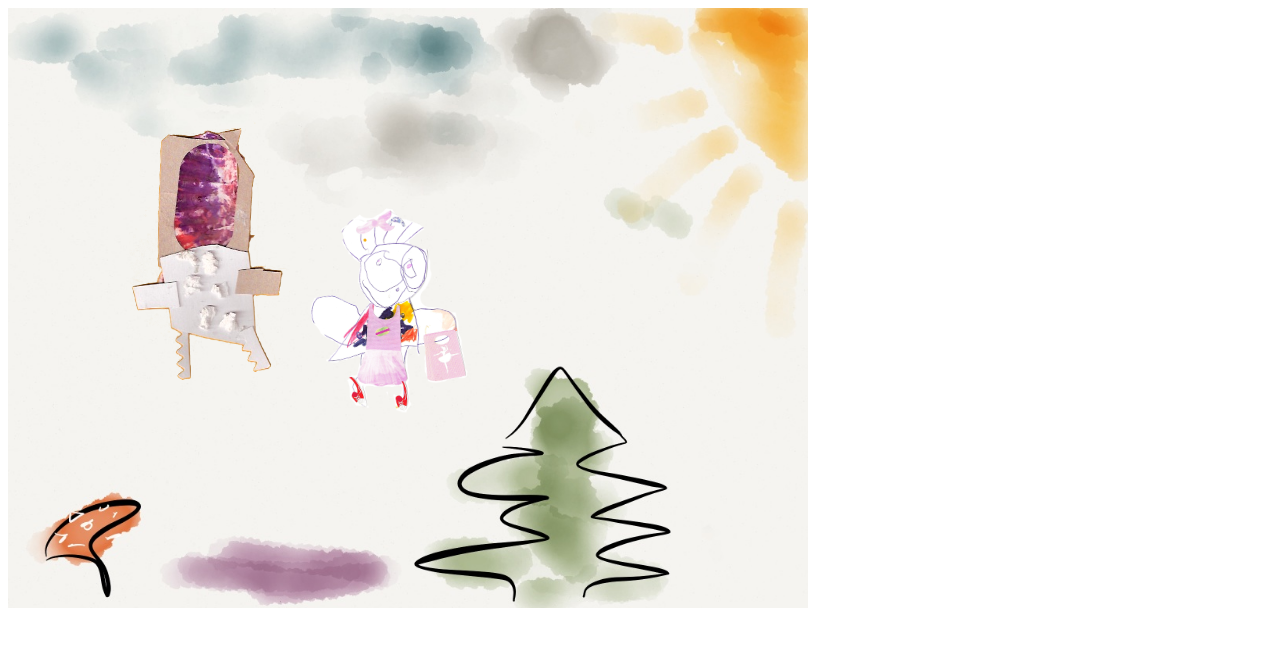
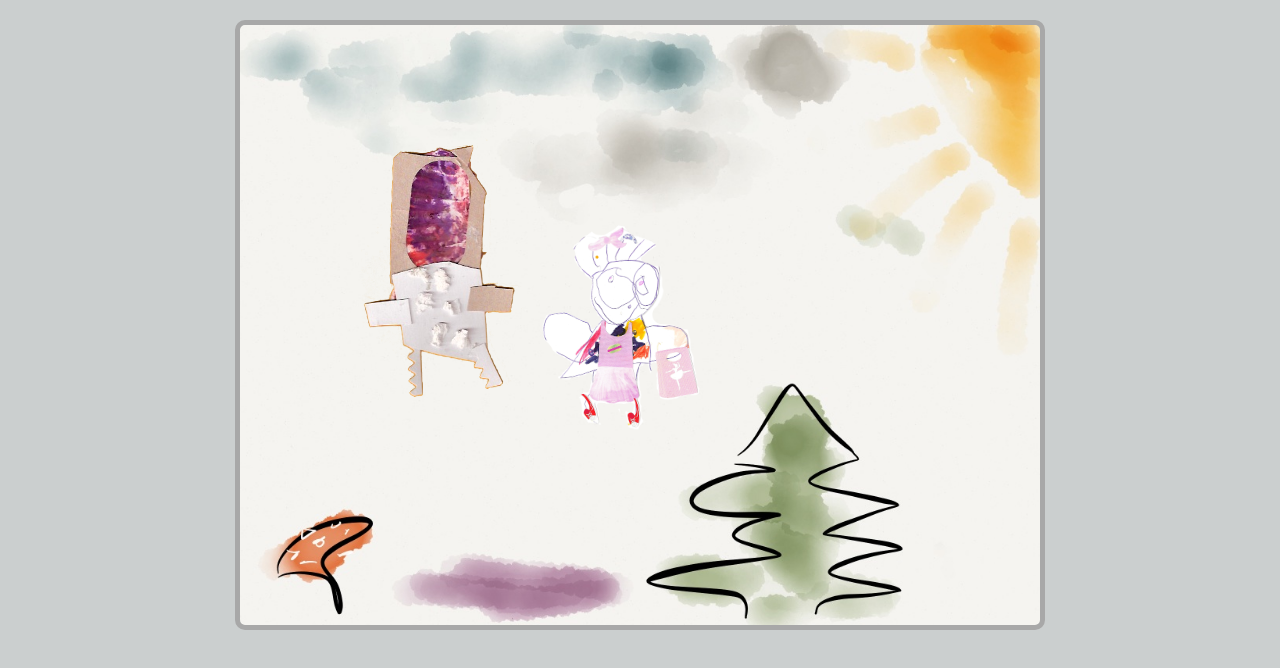
Before and after one commit to raimohanska/keijupeli, a plain HTML site: page public/index.html in a window 1280 px wide. Drawn offline with Linux system fonts and the light colour scheme.

Commit message:
css magix

```diff
--- a/public/css/keiju.css
+++ b/public/css/keiju.css
@@ -1,3 +1,6 @@
+body {
+  background: #CBCFCF;
+}
 #sky {
   background: url('../images/tausta.jpg');
   background-size: 800px 600px;
@@ -5,6 +8,11 @@
   position: relative;
   width: 800px;
   height: 600px;
+  margin: 20px auto;
+  border-style:solid;
+  border-width:5px;
+  border-color: #A8A8A8;
+  border-radius: 10px;
 }
 #fairy {
   background-image: url('../images/keiju.png');
```
